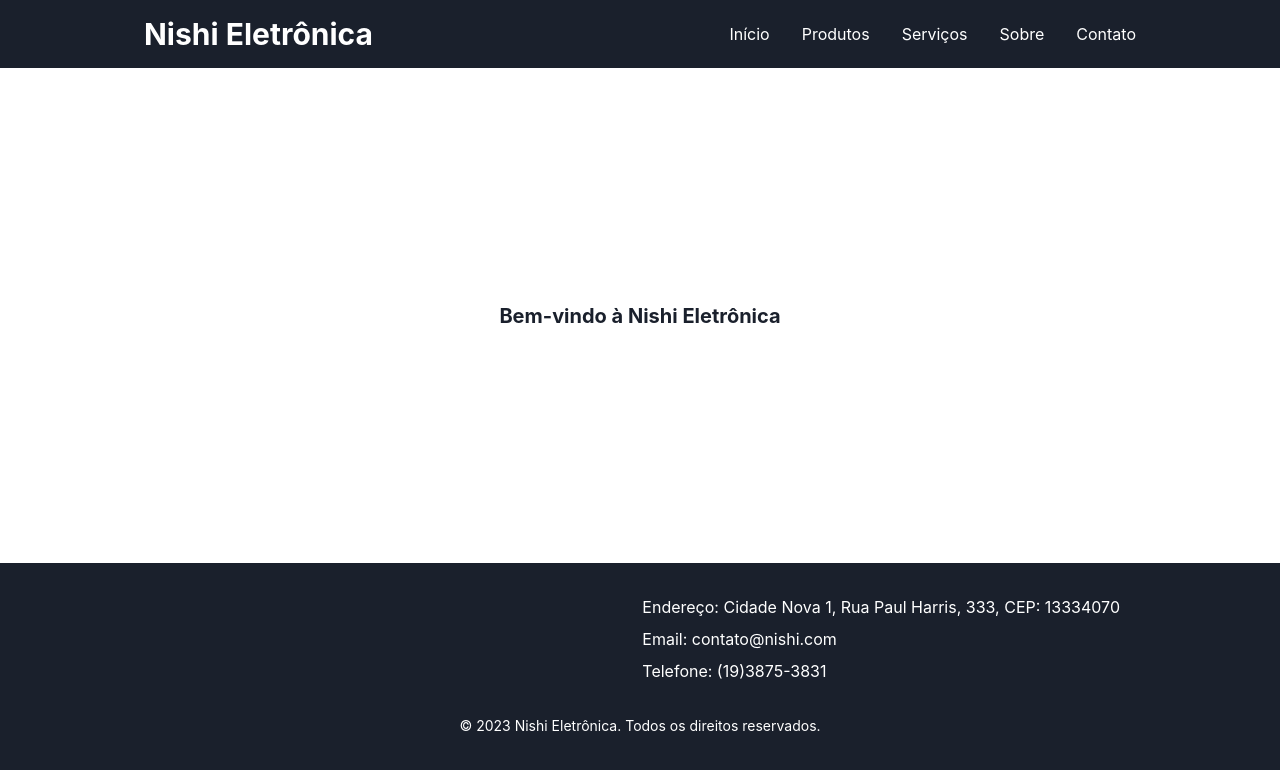
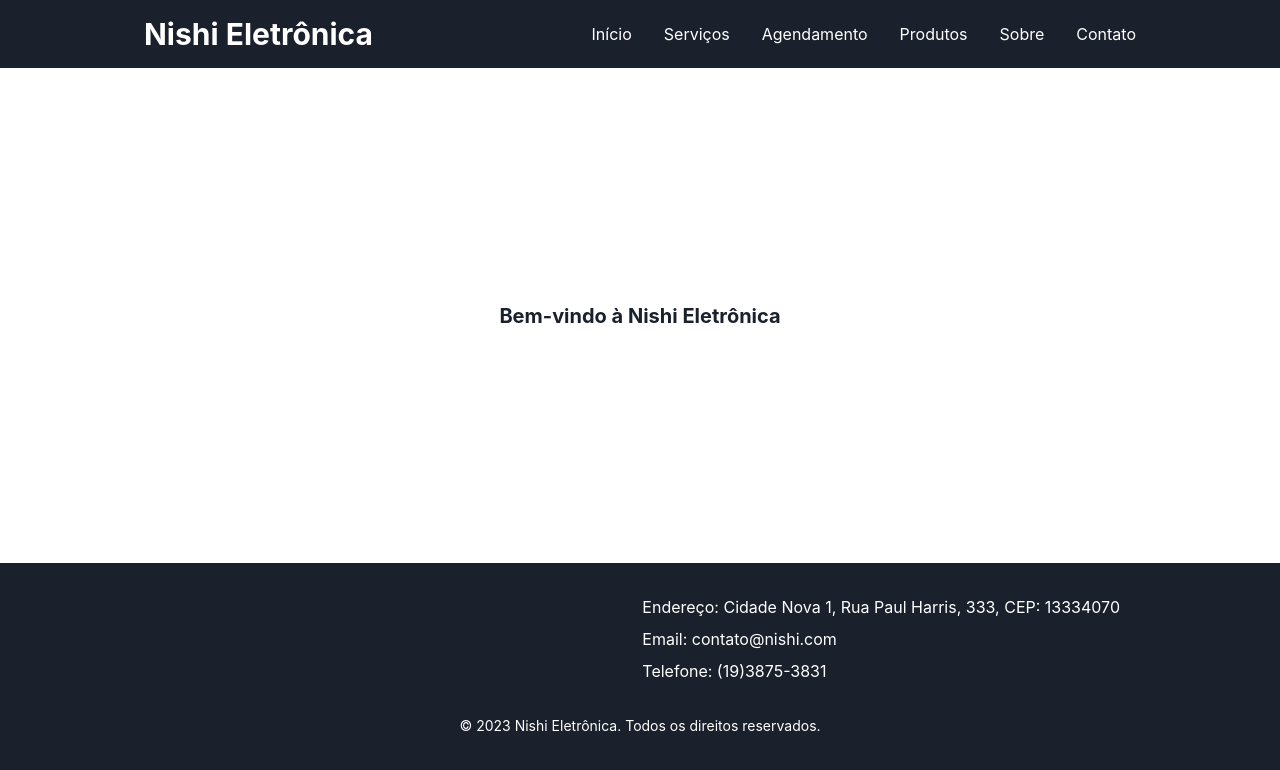
Before and after one commit to Smart624/FrontEnd-PI-4SE, a React (Vite) app: page / in a window 1280 px wide. Shown: the top 770 px of the page. Built offline with nearby package versions, Linux system fonts and the light colour scheme.

Commit message:
changed the menu order

```diff
--- a/src/components/Header/index.tsx
+++ b/src/components/Header/index.tsx
@@ -12,10 +12,12 @@ export default function Header() {
 
                 <HStack spacing={8}>
                     <Link as={RouterLink} to="/">Início</Link>
+                    <Link as={RouterLink} to="/servicos">Serviços</Link>
+                    <Link as={RouterLink} to="/agendamento">Agendamento</Link>
                     <Link as={RouterLink} to="/produtos">Produtos</Link>
-                    <Link as={RouterLink} to="/servicos">Serviços</Link>
                     <Link as={RouterLink} to="/sobre">Sobre</Link>
                     <Link as={RouterLink} to="/contato">Contato</Link>
+
                 </HStack>
             </HStack>
         </Box>
```
